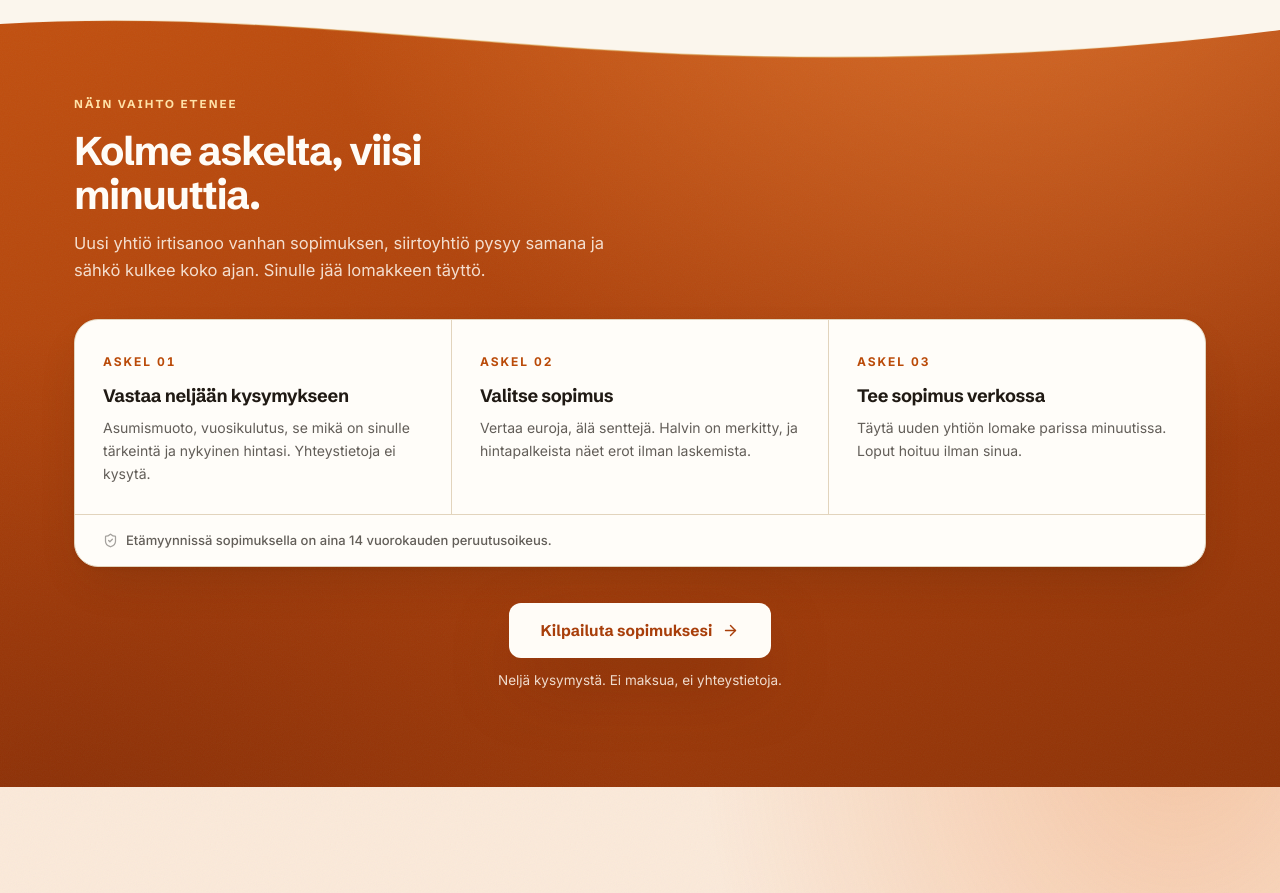
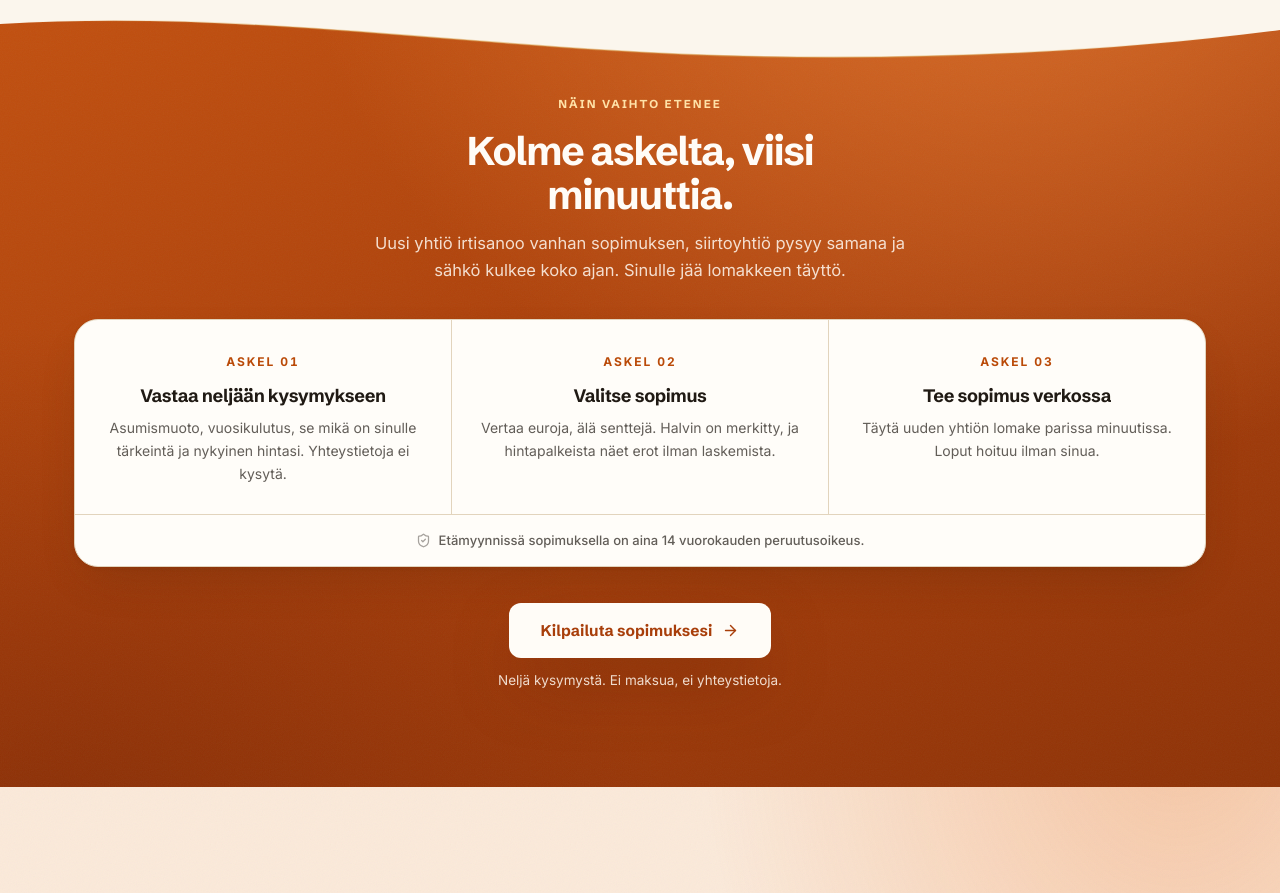
Before and after one commit to Jezzez/Kettukilpailutus.fi, a Next.js app: page /sahkosopimukset in a window 1280 px wide. Shown: the part 1768-2661 px from the top of the page. Built offline with nearby package versions, Linux system fonts and the light colour scheme; no server answers.

Commit message:
Keskita askelosion otsikko, ingressi ja askelkortit

```diff
--- a/app/sahkosopimukset/page.tsx
+++ b/app/sahkosopimukset/page.tsx
@@ -136,15 +136,15 @@ export default function ElectricityPage() {
 
         <div className="relative z-[1] mx-auto max-w-[1180px] px-4 sm:px-6">
           <Reveal>
-            <div className="flex items-center gap-3">
+            <div className="flex items-center justify-center gap-3">
               <span className="font-display text-[11.5px] font-bold uppercase tracking-[0.18em] text-goldInk">
                 Näin vaihto etenee
               </span>
             </div>
-            <h2 className="mt-4 max-w-[20ch] font-hero text-[2rem] leading-[1.08] text-cream sm:text-[2.5rem]">
+            <h2 className="mx-auto mt-4 max-w-[20ch] text-center font-hero text-[2rem] leading-[1.08] text-cream sm:text-[2.5rem]">
               Kolme askelta, viisi minuuttia.
             </h2>
-            <p className="mt-3.5 max-w-[52ch] text-[15.5px] leading-relaxed text-ink/85 sm:text-[16.5px]">
+            <p className="mx-auto mt-3.5 max-w-[52ch] text-center text-[15.5px] leading-relaxed text-ink/85 sm:text-[16.5px]">
               Uusi yhtiö irtisanoo vanhan sopimuksen, siirtoyhtiö pysyy samana ja sähkö kulkee koko ajan. Sinulle jää lomakkeen täyttö.
             </p>
           </Reveal>
@@ -153,7 +153,7 @@ export default function ElectricityPage() {
             <div className="theme-light mt-9 overflow-hidden rounded-3xl border border-line bg-white shadow-lift">
               <div className="grid gap-px bg-line md:grid-cols-3">
                 {STEPS.map(([title, text], i) => (
-                  <div key={title} className="lift relative h-full overflow-hidden bg-white p-6 sm:p-7">
+                  <div key={title} className="lift relative h-full overflow-hidden bg-white p-6 text-center sm:p-7">
                     <span className="relative font-data text-[12px] font-bold uppercase tracking-[0.16em] text-accentDark">
                       Askel 0{i + 1}
                     </span>
@@ -181,7 +181,7 @@ export default function ElectricityPage() {
                 Peruutusoikeus jää näkyviin, koska se POISTAA riskiä sen
                 sijaan että lisäisi työtä.
               */}
-              <p className="flex items-center gap-2 border-t border-line px-6 py-4 text-[13px] font-medium text-ink/70 sm:px-7">
+              <p className="flex items-center justify-center gap-2 border-t border-line px-6 py-4 text-center text-[13px] font-medium text-ink/70 sm:px-7">
                 <ShieldCheck size={15} className="shrink-0 text-ink/40" aria-hidden />
                 Etämyynnissä sopimuksella on aina 14 vuorokauden peruutusoikeus.
               </p>
```
